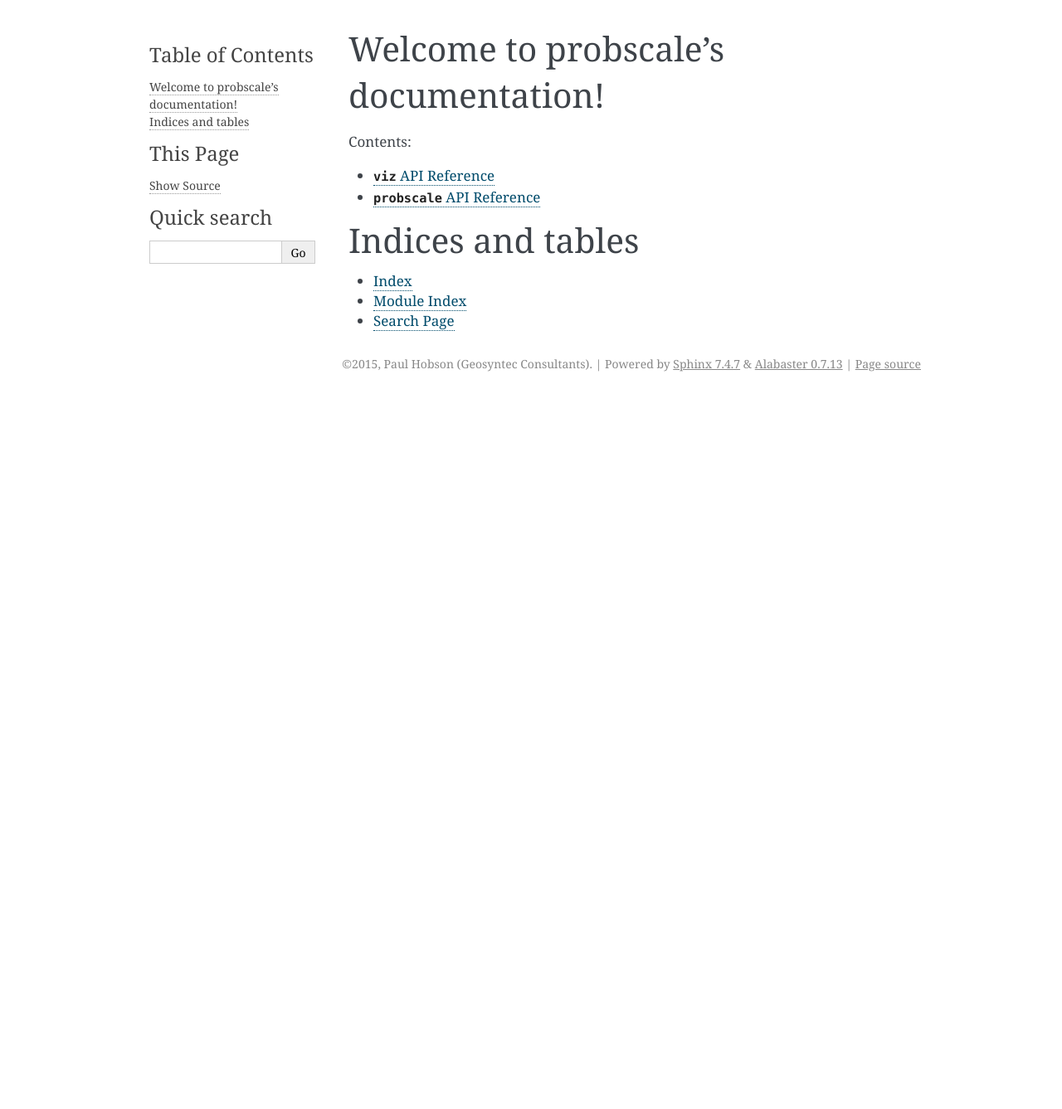
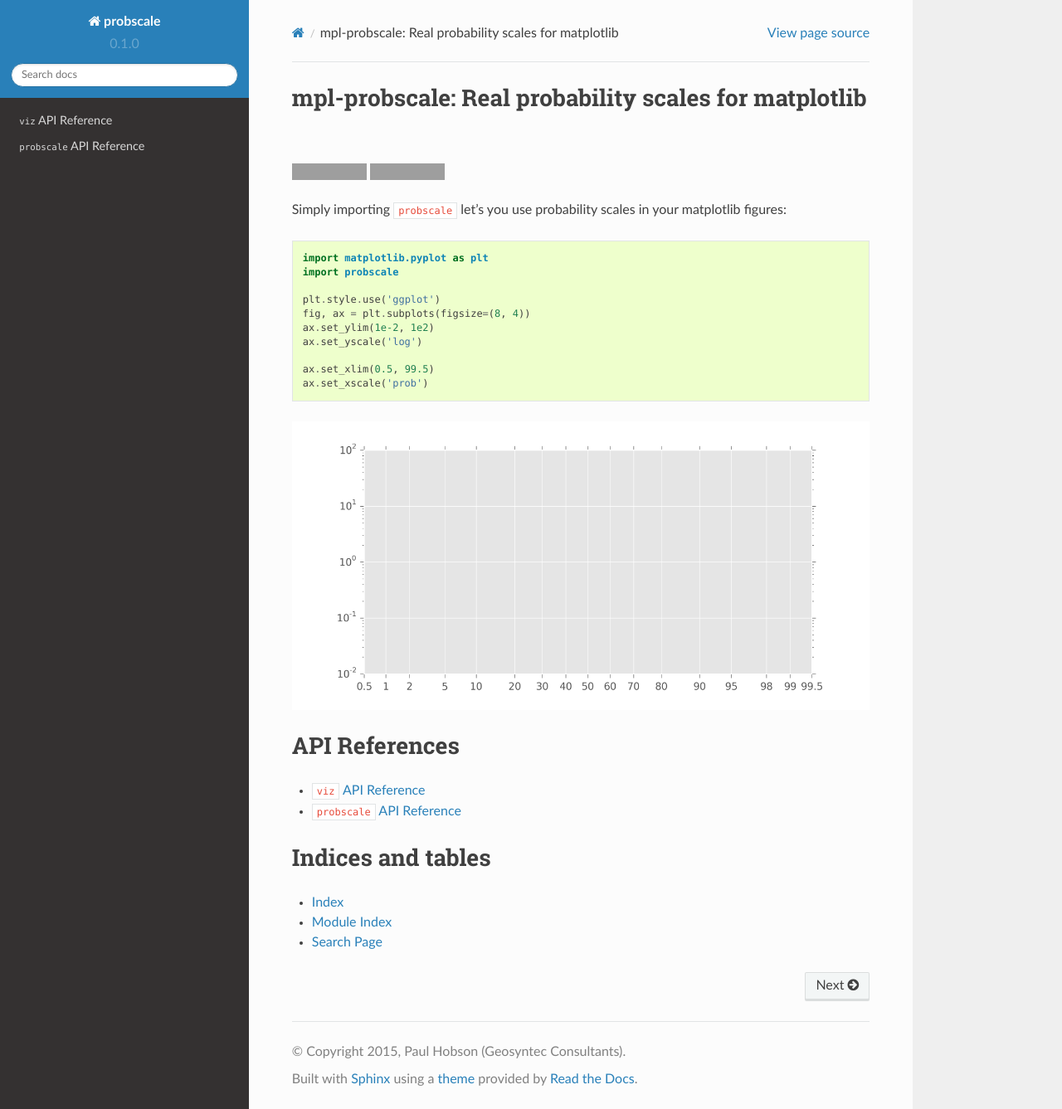
Before and after one commit to matplotlib/mpl-probscale, a Sphinx documentation site: the page built from docs/index.rst, in a window 1280 px wide and 1337 px high. Shown: the whole window at 83% size. Built offline with Sphinx 7.4.7 and the Read the Docs theme 2.0.0, drawn with Linux system fonts in a browser that asks for light colours; grey boxes are pictures that could not be loaded.

Commit message:
cleaned up/organized docs

```diff
--- /dev/null
+++ b/README.rst
@@ -0,0 +1,27 @@
+mpl-probscale: Real probability scales for matplotlib
+=====================================================
+
+.. image:: https://travis-ci.org/phobson/watershed.svg?branch=master
+    :target: https://travis-ci.org/phobson/watershed
+
+.. image:: https://coveralls.io/repos/phobson/mpl-probscale/badge.svg?branch=master&service=github
+  :target: https://coveralls.io/github/phobson/mpl-probscale?branch=master
+
+
+Simply importing ``probscale`` let's you use probability scales in your matplotlib figures:
+
+.. code-block:: python
+
+    import matplotlib.pyplot as plt
+    import probscale
+
+    plt.style.use('ggplot')
+    fig, ax = plt.subplots(figsize=(8, 4))
+    ax.set_ylim(1e-2, 1e2)
+    ax.set_yscale('log')
+
+    ax.set_xlim(0.5, 99.5)
+    ax.set_xscale('prob')
+
+
+.. image:: /img/example.png
--- a/docs/conf.py
+++ b/docs/conf.py
@@ -17,11 +17,6 @@
 import os
 import shlex
 
-import mock
-
-MOCK_MODULES = ['numpy', 'scipy', 'matplotlib', 'matplotlib.pyplot', 'scipy.stats']
-for mod_name in MOCK_MODULES:
-    sys.modules[mod_name] = mock.Mock()
 
 # If extensions (or modules to document with autodoc) are in another directory,
 # add these directories to sys.path here. If the directory is relative to the
@@ -33,7 +28,13 @@
 # If your documentation needs a minimal Sphinx version, state it here.
 #needs_sphinx = '1.0'
 
-source_suffix = ['.rst']
+from recommonmark.parser import CommonMarkParser
+
+source_parsers = {
+    '.md': CommonMarkParser,
+}
+
+source_suffix = ['.rst', '.md']
 
 numpydoc_show_class_members = False
 autodoc_member_order = 'bysource'
@@ -129,7 +130,7 @@
 
 # The theme to use for HTML and HTML Help pages.  See the documentation for
 # a list of builtin themes.
-html_theme = 'alabaster'
+html_theme = 'sphinx_rtd_theme'
 
 # Theme options are theme-specific and customize the look and feel of a theme
 # further.  For a list of options available for each theme, see the
--- a/docs/index.rst
+++ b/docs/index.rst
@@ -3,10 +3,13 @@
    You can adapt this file completely to your liking, but it should at least
    contain the root `toctree` directive.
 
-Welcome to probscale's documentation!
-=====================================
 
-Contents:
+.. include:: ../README.rst
+
+
+
+API References
+==============
 
 .. toctree::
    :maxdepth: 2
@@ -16,7 +19,6 @@
    probscale.rst
 
 
-
 Indices and tables
 ==================
 
```
Also changed, not shown: README.md (deleted, +0 -22 lines), 2 other files.
